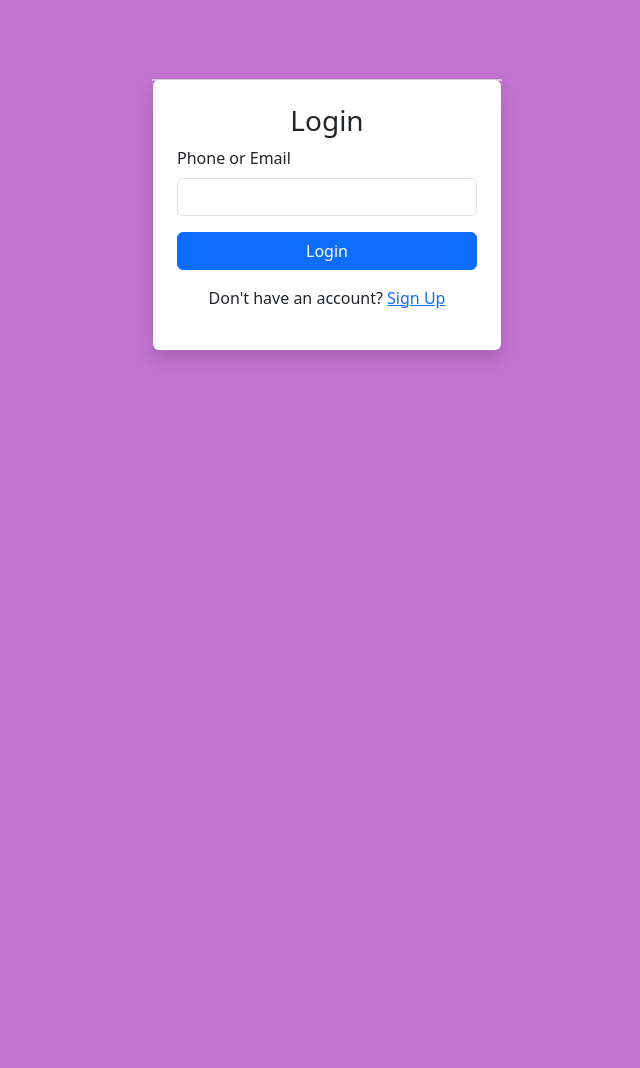
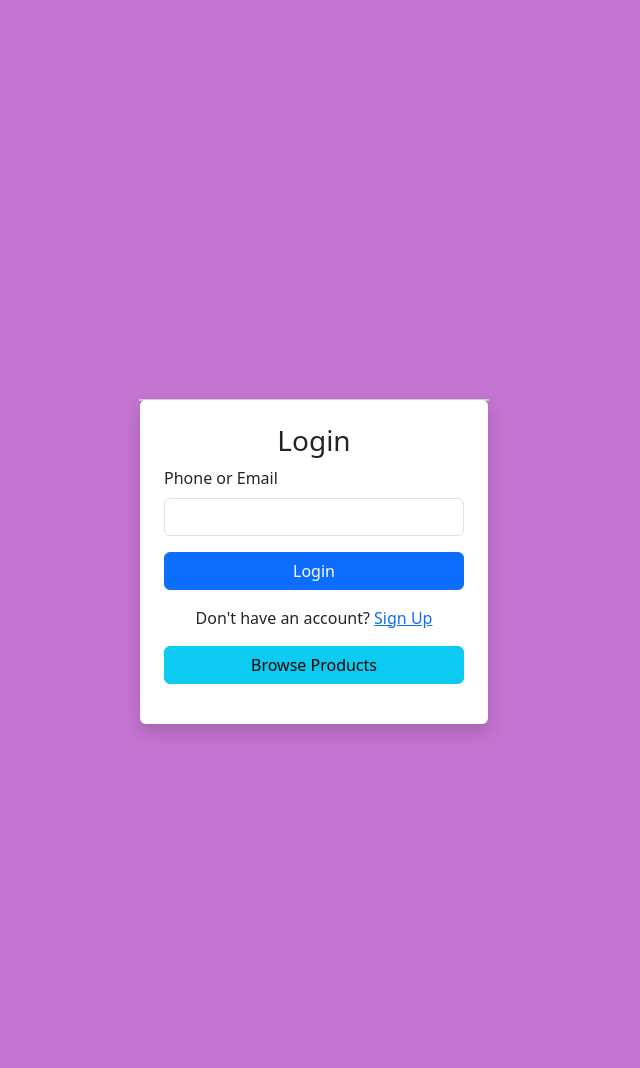
Before and after one commit to yukta2106/Boutique-Management-System, a Flask app: page / in a window 1280 px wide. Shown: the whole page, without its empty margins (313-953 px from the left). Before the commit the page ends 360 px from the top, so only its background shows below. Run offline with Flask 3, Linux system fonts and the light colour scheme.

Commit message:
Update index.html

```diff
--- a/backend/templates/index.html
+++ b/backend/templates/index.html
@@ -13,7 +13,7 @@
         display: flex;
         justify-content: center;
         align-items: center;
-        height: 20vh;
+        height: 100vh;
         background-color: #c274d0;
       }
       .card-container {
@@ -35,11 +35,16 @@
       .card .back {
         transform: rotateY(180deg);
       }
+      .container {
+        max-width: 400px;
+      }
     </style>
   </head>
   <body>
+    <div class="container">
       <div class="card-container">
         <div class="card" id="flip-card">
+          <!-- Login Form -->
           <div class="side front p-4 bg-white rounded shadow">
             <h3 class="text-center">Login</h3>
             <form id="login-form">
@@ -57,7 +62,12 @@
             <p class="mt-3 text-center">
               Don't have an account? <a href="#" onclick="flipCard()">Sign Up</a>
             </p>
+            <p class="mt-2 text-center">
+              <a href="/products" class="btn btn-info w-100">Browse Products</a>
+            </p>
           </div>
+
+          <!-- Sign Up Form -->
           <div class="side back p-4 bg-white rounded shadow">
             <h3 class="text-center">Sign Up</h3>
             <form id="signup-form">
@@ -111,6 +121,10 @@
             <p class="mt-3 text-center">
               Already have an account? <a href="#" onclick="flipCard()">Login</a>
             </p>
+            <p class="mt-2 text-center">
+              <a href="/products" class="btn btn-info w-100">Browse Products</a>
+            </p>
+          </div>
         </div>
       </div>
     </div>
@@ -120,6 +134,7 @@
         document.getElementById("flip-card").classList.toggle("flipped");
       }
 
+      // Handle Signup form submission
       document
         .getElementById("signup-form")
         .addEventListener("submit", async function (event) {
@@ -144,7 +159,7 @@
             alert(result.message);
 
             if (response.ok) {
-              flipCard();
+              flipCard();  // Flip to login page on success
             }
           } catch (error) {
             console.error("Error:", error);
@@ -152,6 +167,7 @@
           }
         });
 
+      // Handle Login form submission
       document
         .getElementById("login-form")
         .addEventListener("submit", async function (event) {
@@ -170,7 +186,7 @@
             let result = await response.json();
 
             if (response.ok) {
-              window.location.href = "home";
+              window.location.href = "home";  // Redirect to home page
             } else {
               alert("User not found! Please sign up first.");
             }
```
Lines whose indentation alone changed are shown as unchanged.
